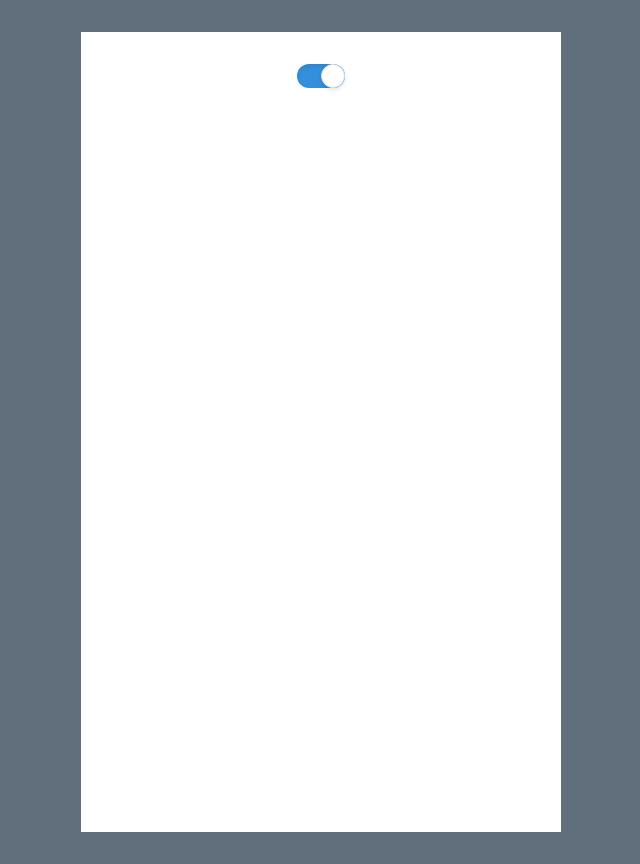
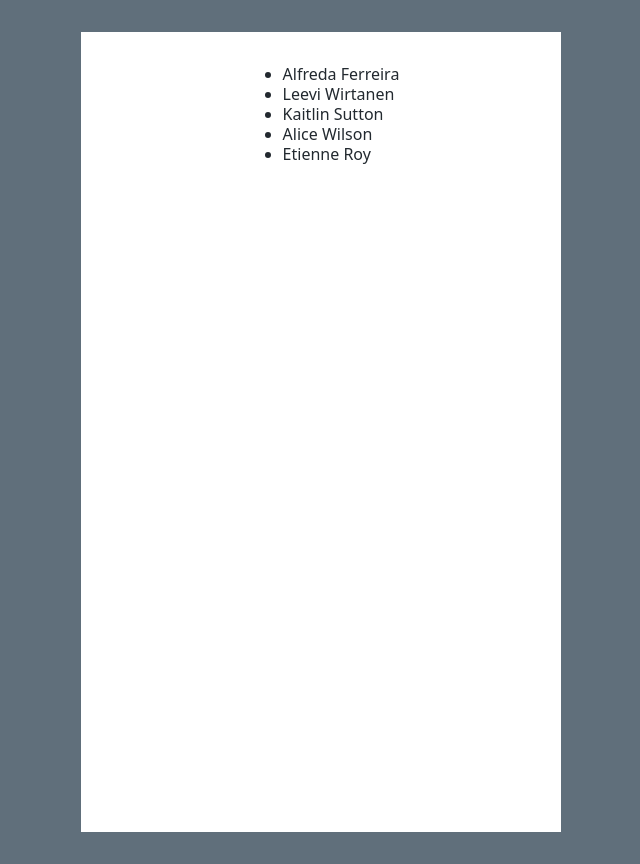
Before and after one commit to aristotele/advanced-vue-component-design, a Vue app: page / in a window 1280 px wide. Shown: the whole page, without its empty margins (319-959 px from the left). Built offline with nearby package versions, Linux system fonts and the light colour scheme.

Commit message:
Lesson 14 - Set up

```diff
--- a/src/assets/js/components/HelloWorld.vue
+++ b/src/assets/js/components/HelloWorld.vue
@@ -1,23 +1,17 @@
+<template>
+  <ul>
+    <li v-for="contact in contacts" :key="contact.id">
+      {{ contact.name.first }} {{ contact.name.last }}
+    </li>
+  </ul>
+</template>
+
 <script>
-import ToggleInput from "./ToggleInput"
+import contacts from "../../../../static/contacts.json"
 
 export default {
   data() {
-    return {
-      isToggled: true
-    }
-  },
-
-  render(createElement) {
-    // By declaring the prop 'value' and 'input' event we're simulating v-model in the render function
-    return createElement(ToggleInput, {
-      props: {
-        value: this.isToggled
-      },
-      on: {
-        input: newValue => (this.isToggled = newValue)
-      }
-    })
+    return { contacts }
   }
 }
 </script>
--- /dev/null
+++ b/static/contacts.json
@@ -0,0 +1,102 @@
+[
+  {
+    "id": 1,
+    "name": {
+      "first": "Alfreda",
+      "last": "Ferreira"
+    },
+    "location": {
+      "street": "4127 Rua Mato Grosso ",
+      "city": "Bagé",
+      "state": "Distrito Federal",
+      "postcode": 26866
+    },
+    "email": "alfreda.ferreira@example.com",
+    "phone": "(73) 8845-4229",
+    "picture": {
+      "large": "https://randomuser.me/api/portraits/women/6.jpg",
+      "medium": "https://randomuser.me/api/portraits/med/women/6.jpg",
+      "thumbnail": "https://randomuser.me/api/portraits/thumb/women/6.jpg"
+    }
+  },
+  {
+    "id": 2,
+    "name": {
+      "first": "Leevi",
+      "last": "Wirtanen"
+    },
+    "location": {
+      "street": "5429 Verkatehtaankatu",
+      "city": "Tampere",
+      "state": "Northern Savonia",
+      "postcode": 63174
+    },
+    "email": "leevi.wirtanen@example.com",
+    "phone": "05-212-720",
+    "picture": {
+      "large": "https://randomuser.me/api/portraits/men/19.jpg",
+      "medium": "https://randomuser.me/api/portraits/med/men/19.jpg",
+      "thumbnail": "https://randomuser.me/api/portraits/thumb/men/19.jpg"
+    }
+  },
+  {
+    "id": 3,
+    "name": {
+      "first": "Kaitlin",
+      "last": "Sutton"
+    },
+    "location": {
+      "street": "2524 Park Lane",
+      "city": "Tullamore",
+      "state": "Waterford",
+      "postcode": 94997
+    },
+    "email": "kaitlin.sutton@example.com",
+    "phone": "071-796-4637",
+    "picture": {
+      "large": "https://randomuser.me/api/portraits/women/2.jpg",
+      "medium": "https://randomuser.me/api/portraits/med/women/2.jpg",
+      "thumbnail": "https://randomuser.me/api/portraits/thumb/women/2.jpg"
+    }
+  },
+  {
+    "id": 4,
+    "name": {
+      "first": "Alice",
+      "last": "Wilson"
+    },
+    "location": {
+      "street": "2925 Lakeview Ave",
+      "city": "Chipman",
+      "state": "Manitoba",
+      "postcode": 60070
+    },
+    "email": "alice.wilson@example.com",
+    "phone": "937-532-8950",
+    "picture": {
+      "large": "https://randomuser.me/api/portraits/women/62.jpg",
+      "medium": "https://randomuser.me/api/portraits/med/women/62.jpg",
+      "thumbnail": "https://randomuser.me/api/portraits/thumb/women/62.jpg"
+    }
+  },
+  {
+    "id": 5,
+    "name": {
+      "first": "Etienne",
+      "last": "Roy"
+    },
+    "location": {
+      "street": "2263 Dieppe Ave",
+      "city": "Sutton",
+      "state": "Alberta",
+      "postcode": 28791
+    },
+    "email": "etienne.roy@example.com",
+    "phone": "498-395-4096",
+    "picture": {
+      "large": "https://randomuser.me/api/portraits/men/4.jpg",
+      "medium": "https://randomuser.me/api/portraits/med/men/4.jpg",
+      "thumbnail": "https://randomuser.me/api/portraits/thumb/men/4.jpg"
+    }
+  }
+]
```
